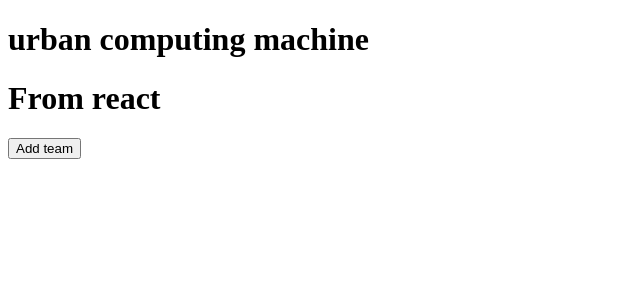
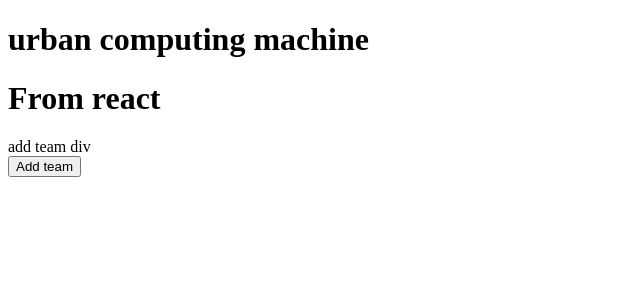
Before and after one commit to SanjayLavingia/urban-computing-machine, a React app: page / in a window 1280 px wide. Shown: the top 300 px of the page, without its empty margins (0-640 px from the left). Built offline with nearby package versions, Linux system fonts and the light colour scheme.

Commit message:
unknown route handler

```diff
--- a/client/App.jsx
+++ b/client/App.jsx
@@ -1,4 +1,5 @@
 import React, { Component } from 'react';
+import AddTeam from './components/AddTeam.jsx'
 
 class App extends Component {
   constructor(props) {
@@ -13,6 +14,7 @@
       <div>
       <div>
         <h1>From react</h1>
+        <AddTeam />
         <button onClick={this.handleClick}>Add team</button></div>
       </div>
     )
--- /dev/null
+++ b/client/components/AddTeam.jsx
@@ -0,0 +1,21 @@
+import React from 'React';
+// import DropDownButton from 'react-bootstrap/DropdownButton';
+// import Dropdown from 'react-bootstrap/Dropdown'
+
+function AddTeam(props) {
+  return <div>
+    {/* <Dropdown>
+  <Dropdown.Toggle variant="success" id="dropdown-basic">
+    Dropdown Button
+  </Dropdown.Toggle>
+
+  <Dropdown.Menu>
+   <div><Dropdown.Item href="#/action-1">Action</Dropdown.Item></div>
+    <div><Dropdown.Item href="#/action-2">Another action</Dropdown.Item></div>
+    <div><Dropdown.Item href="#/action-3">Something else</Dropdown.Item></div>
+  </Dropdown.Menu>
+</Dropdown> */}
+add team div </div>
+}
+
+export default AddTeam;
--- a/package.json
+++ b/package.json
@@ -38,8 +38,10 @@
     "webpack-dev-server": "^3.11.0"
   },
   "dependencies": {
+    "boostrap": "^2.0.0",
     "express": "^4.17.1",
     "react": "^16.13.1",
+    "react-bootstrap": "^1.3.0",
     "react-dom": "^16.13.1"
   }
 }
```
Also changed, not shown: 2 other files (tests, documents, lock files or other folders).
